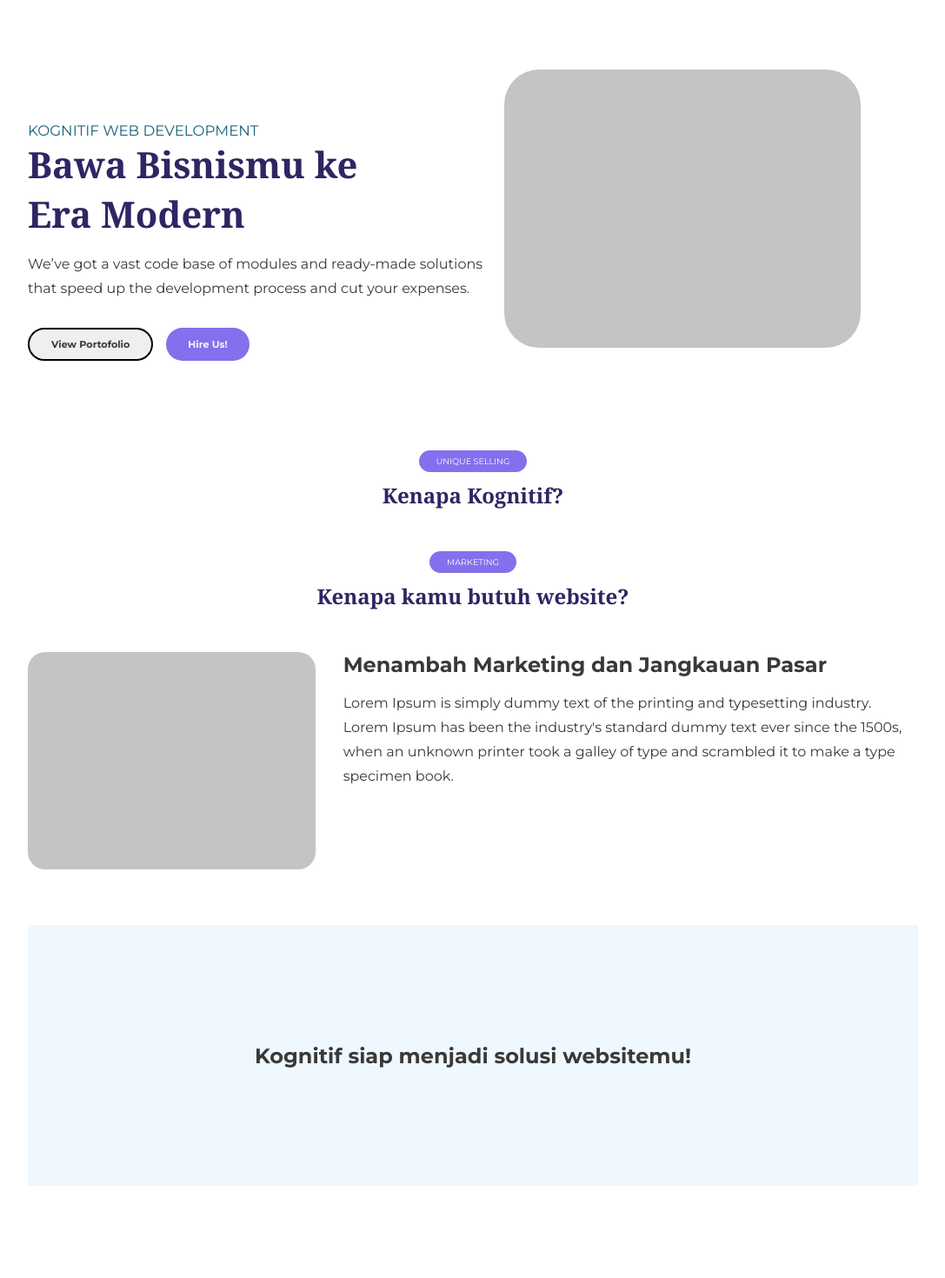
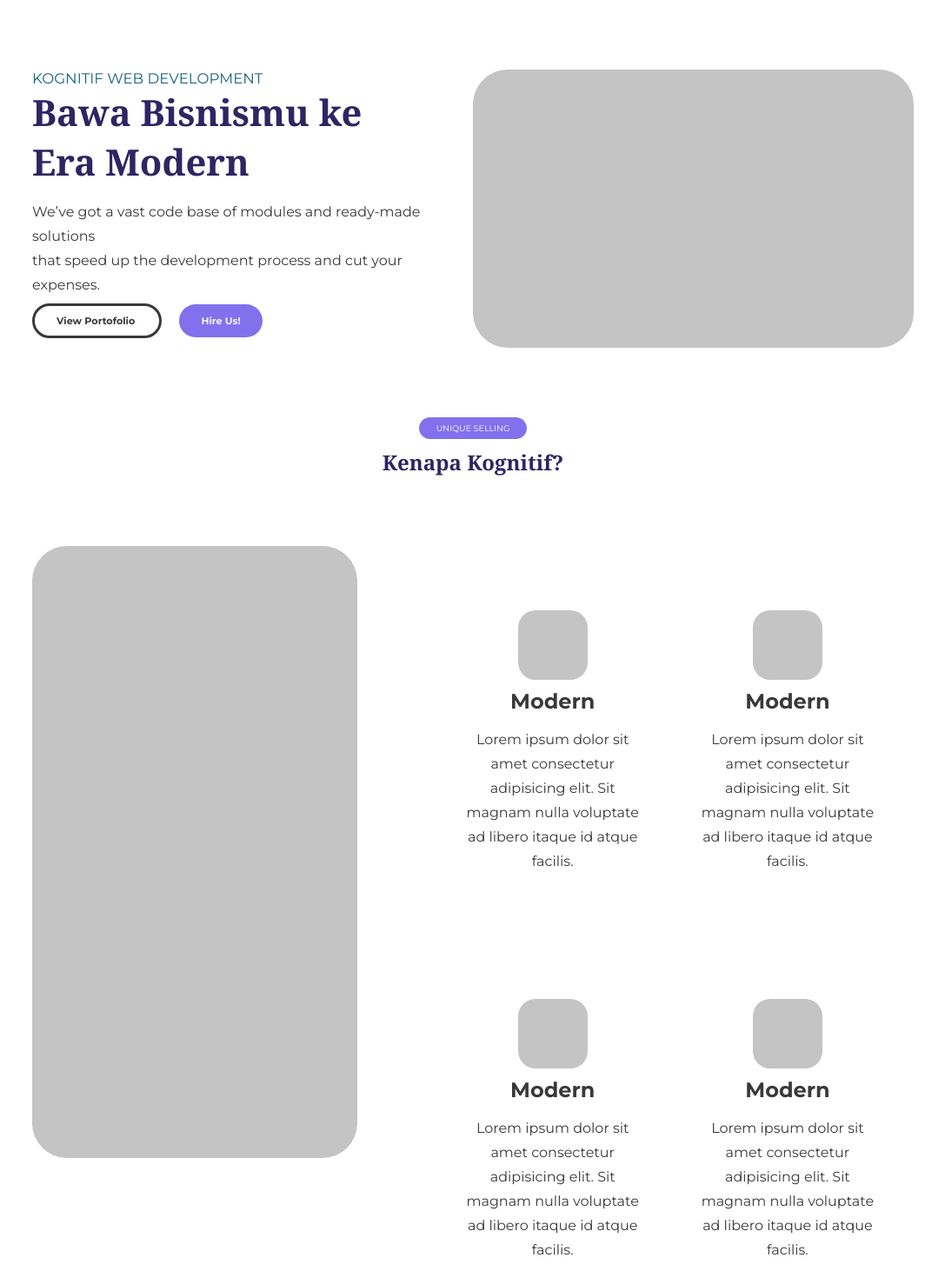
Before and after one commit to raharditya/kognitif.id, a Next.js app: page / in a window 1280 px wide. Shown: the top 1470 px of the page at 87% size, without its empty margins (96-1183 px from the left). Built offline with nearby package versions, Linux system fonts and the light colour scheme.

Commit message:
add why cognitive section

```diff
--- a/pages/index.jsx
+++ b/pages/index.jsx
@@ -4,6 +4,7 @@ import BottomCta from "../components/BottomCta";
 import FaqContent from "../components/FaqContent";
 import FaqTitle from "../components/FaqTitle";
 import SectionHeader from "../components/SectionHeader";
+import Link from 'next/link'
 
 export default function Home() {
   return (
@@ -14,7 +15,8 @@ export default function Home() {
       </Head>
 
       <header>
-        <div>
+        {/* BAGIAN HEADER */}
+        <div className="section-container">
           <div className="head-body-1">
             <h2 className="body sub-title">KOGNITIF WEB DEVELOPMENT</h2>
             <h1 className="heading-serif main-title">Bawa Bisnismu ke <br/> Era Modern</h1>
@@ -22,28 +24,47 @@ export default function Home() {
             We’ve got a vast code base of modules and ready-made solutions <br/>
             that speed up the development process and cut your expenses.
             </p>
-            <button className="heading-bold btn-secondary"> View Portofolio </button>
-            <button className=" heading-bold btn-primary"> Hire Us! </button>
+            <Link href="/portofolio"><a  className="heading-bold btn-secondary"> View Portofolio </a></Link>
+            <Link href="/contact"><a className="heading-bold btn-primary"> Hire Us! </a></Link>
           </div>
           <div className="head-body-2"></div>
         </div>
       </header>
 
       <section>
+        {/* BAGIAN KENAPA KOGNITIF */}
         <SectionHeader
           sectionTitle="Kenapa Kognitif?"
           category="Unique Selling"
           isCenter={true}
         />
-        <div>
-          <div>
+        <div className="section-container">
+          <div className="why-cog-1">
 
           </div>
-          <div>
-            <div></div>
-            <div></div>
-            <div></div>
-            <div></div>
+          <div className="why-cog-2">
+            <div className="grid-container">
+              <div className="grid-item">
+                <div className="cog-pic"></div>
+                <h1> Modern </h1>
+                <p> Lorem ipsum dolor sit amet consectetur adipisicing elit. Sit magnam nulla voluptate ad libero itaque id atque facilis. </p>
+              </div>
+              <div className="grid-item">
+                <div className="cog-pic"></div>
+                <h1> Modern </h1>
+                <p> Lorem ipsum dolor sit amet consectetur adipisicing elit. Sit magnam nulla voluptate ad libero itaque id atque facilis. </p>
+              </div>
+              <div className="grid-item">
+                <div className="cog-pic"></div>
+                <h1> Modern </h1>
+                <p> Lorem ipsum dolor sit amet consectetur adipisicing elit. Sit magnam nulla voluptate ad libero itaque id atque facilis. </p>
+              </div>
+              <div className="grid-item">
+                <div className="cog-pic"></div>
+                <h1> Modern </h1>
+                <p> Lorem ipsum dolor sit amet consectetur adipisicing elit. Sit magnam nulla voluptate ad libero itaque id atque facilis. </p>
+              </div>
+            </div>
           </div>
         </div>
       </section>
--- a/styles/globals.scss
+++ b/styles/globals.scss
@@ -50,6 +50,11 @@ a {
   box-sizing: border-box;
 }
 
+.section-container {
+  display: flex;
+  margin: 5rem 5px;
+}
+
 .main-title {
   font-size: 41.71px;
 }
@@ -61,27 +66,25 @@ a {
 }
 
 .head-body-1 {
-  display: inline-block;
-  max-width: 60%;
-  margin: 25px 25px 40px 0px;
+  flex: 1;
+  max-width: 50%;
 }
 
 .head-body-2 {
-  display: inline-block;
-  max-width: 40%;
+  flex: 1;
+  max-width: 50%;
   width: 30rem;
   height: 20rem;
-  margin-top: 5rem;
   border-radius: 40px;
-  padding: 15px;
   background-color: $PLACEHOLDER;
 }
 
 .btn-secondary {
   font-size: 11.2px;
   font-weight: 700;
-  margin-left: 0px;
-  padding: 10px 25px 10px 25px;
+  justify-content: center;
+  text-align: center;
+  padding: 10px 25px;
   border-radius: 40px;
   border-style: solid;
   color: $TEXT-BLACK;
@@ -90,12 +93,51 @@ a {
 .btn-primary {
   font-size: 11.2px;
   font-weight: 700;
-  margin: 15px;
+  margin: 20px;
+  justify-content: center;
+  text-align: center;
   padding: 12px 25px;
   border-radius: 40px;
   border-style: hidden;
   background-color: $MAIN-COLOR;
   color: whitesmoke;
+}
+
+.why-cog-1{
+  flex: 2;
+  max-width: 40%;
+  width: 10rem;
+  height: 44rem;
+  border-radius: 40px;
+  margin-right: 5rem;
+  background-color: $PLACEHOLDER;
+}
+
+.why-cog-2{
+  flex: 3;
+  max-width: 60%;
+  border-radius: 40px;
+}
+
+.grid-container{
+  display: grid;
+  grid-template-columns: auto auto;
+  padding: 10px;
+}
+
+.grid-item{
+  margin: 4rem 2rem;
+  justify-content: center;
+  text-align: center;
+}
+
+.cog-pic{
+  margin: auto;
+  margin-bottom: 10px;
+  background-color: $PLACEHOLDER;
+  border-radius: 20px;
+  width: 5rem;
+  height: 5rem;
 }
 
 .page-container {
```
